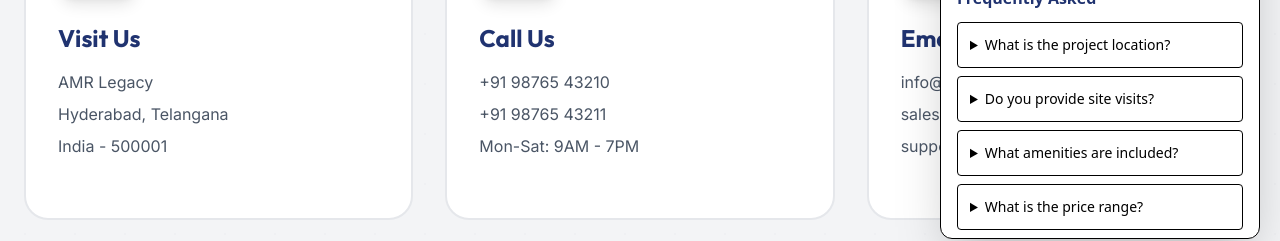
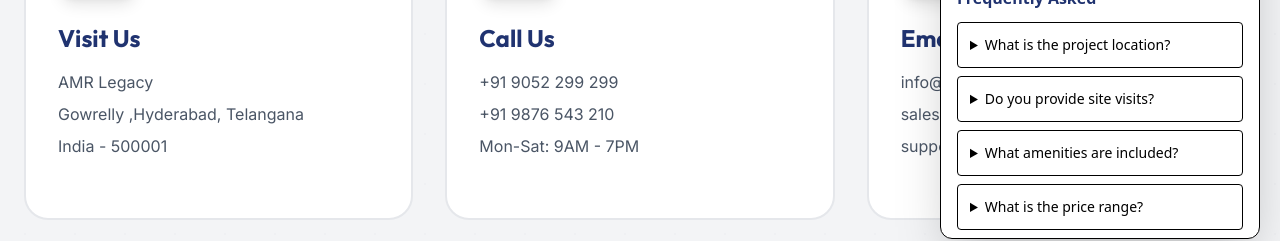
Before and after one commit to Vamsikrishna1234-coder/amrlegacy2, a React (Vite) app: page /contact in a window 1280 px wide. Shown: the part 541-782 px from the top of the page. Built offline with nearby package versions, Linux system fonts and the light colour scheme.

Commit message:
amr favicon

```diff
--- a/index.html
+++ b/index.html
@@ -5,7 +5,9 @@
     <link rel="icon" type="image/svg+xml" href="/vite.svg" />
     <link rel="stylesheet" href="/src/index.css" />
     <meta name="viewport" content="width=device-width, initial-scale=1.0" />
-    <title>amr-legacy-app</title>
+    <link rel="icon" type="image/png" href="/Amr favicon.png" />
+    <title>AMR Legacy | Premium Luxury Villa's in Hyderabad</title>
+
   </head>
   <body>
     <div id="root"></div>
--- a/src/pages/Contactus.jsx
+++ b/src/pages/Contactus.jsx
@@ -51,7 +51,7 @@ export default function ContactPage() {
         </svg>
       ),
       title: "Visit Us",
-      details: ["AMR Legacy", "Hyderabad, Telangana", "India - 500001"],
+      details: ["AMR Legacy","Gowrelly ,Hyderabad, Telangana", "India - 500001"],
       color: "blue",
     },
     {
@@ -61,7 +61,7 @@ export default function ContactPage() {
         </svg>
       ),
       title: "Call Us",
-      details: ["+91 98765 43210", "+91 98765 43211", "Mon-Sat: 9AM - 7PM"],
+      details: [" +91 9052 299 299", "+91 9876 543  210",  "Mon-Sat: 9AM - 7PM"],
       color: "gold",
     },
     {
@@ -370,8 +370,15 @@ export default function ContactPage() {
                 inView ? "opacity-100 translate-x-0" : "opacity-0 translate-x-10"
               }`}
             >
-            {/* Map Placeholder */}
-            <div className="bg-white border-2 border-gray-200 rounded-3xl overflow-hidden shadow-xl h-80 relative group hover:border-[#d1a32c] transition-all duration-500">
+              <div
+                onClick={() =>
+                  window.open(
+                    "https://maps.app.goo.gl/iHe1JEyQVg3nES8cA",
+                    "_blank"
+                  )
+                }
+                className="cursor-pointer bg-white border-2 border-gray-200 rounded-3xl overflow-hidden shadow-xl h-80 relative group hover:border-[#d1a32c] transition-all duration-500"
+              >
                 <div className="absolute inset-0 bg-gradient-to-br from-[#203370]/10 to-[#d1a32c]/10 flex items-center justify-center">
                   <div className="text-center">
                     <div className="text-6xl mb-4">📍</div>
@@ -389,8 +396,8 @@ export default function ContactPage() {
                     </p>
                   </div>
                 </div>
-              {/* Replace this div with actual Google Maps iframe */}
               </div>
+
 
 
 
```
Also changed, not shown: public/Amr favicon.png (added). Lines whose indentation alone changed are shown as unchanged.
